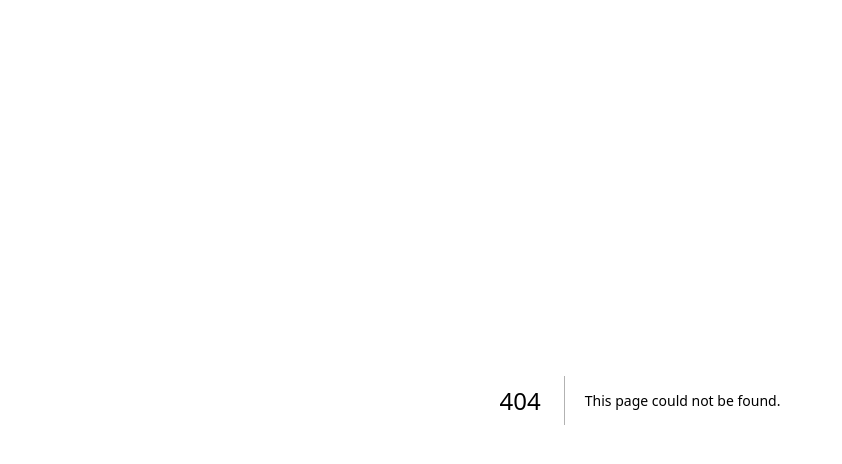
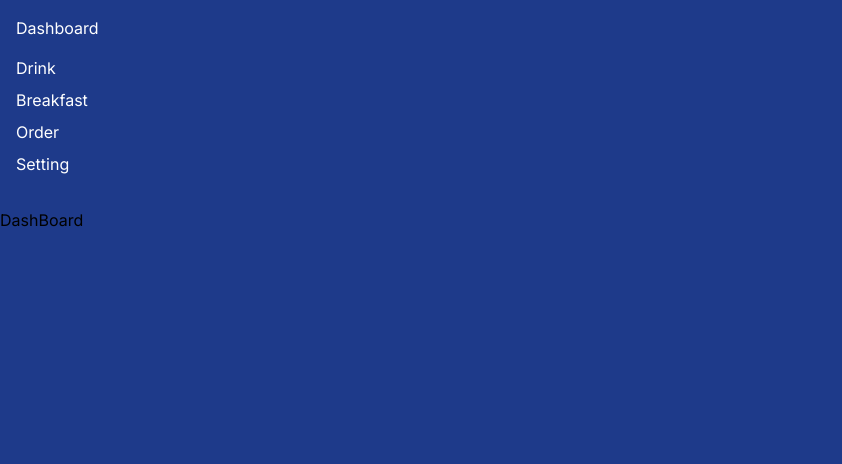
Before and after one commit to BangMach/gemo-orders-3.1, a Next.js app: page /dashboard in a window 1280 px wide. Before the commit this address had no page. Shown: the top 464 px of the page, without its empty margins (0-842 px from the left). Built offline with nearby package versions, Linux system fonts and the light colour scheme.

Commit message:
hello router

```diff
--- /dev/null
+++ b/src/app/(auth)/login/page.tsx
@@ -0,0 +1,13 @@
+"use client"
+
+import { FC } from "react"
+
+interface pageProps {
+}
+
+const page: FC<pageProps> = ({}) => {
+    console.log("hello world ");
+    return <div>Login</div>
+}
+
+export default page;
--- /dev/null
+++ b/src/app/components/nav.tsx
@@ -0,0 +1,17 @@
+import Link from "next/link"
+
+export default function Nav() {
+  return (
+    <aside className="text-white p-4 mb-4">
+      <Link href={"/"} className="flex gap-1 mb-4">
+        <span> Dashboard</span>
+      </Link>
+      <nav className="flex flex-col gap-2">
+        <Link href={"/"}>Drink</Link>
+        <Link href={"/"}>Breakfast</Link>
+        <Link href={"/"}>Order</Link>
+        <Link href={"/"}>Setting</Link>
+      </nav>
+    </aside>
+  )
+}
--- /dev/null
+++ b/src/app/dashboard/page.tsx
@@ -0,0 +1,16 @@
+import { FC } from "react"
+import Nav from "../components/nav";
+
+interface DashBoardProps {
+}
+
+const DashBoard: FC<DashBoardProps> = ({}) => {
+    return(
+        <div className="bg-blue-900 min-h-screen">
+            <Nav/>
+        <div> DashBoard</div>
+      </div>
+      )
+}
+
+export default DashBoard;
--- /dev/null
+++ b/src/app/order/page.tsx
@@ -0,0 +1,15 @@
+"use client"
+
+import { FC, FunctionComponent } from "react"
+
+interface pageProps {}
+
+const page: FC<pageProps> = ({}) => {
+  return (
+    <div className="bg-blue-900 min-h-screen">
+      <div> DashBoard</div>
+    </div>
+  )
+}
+
+export default page
```
